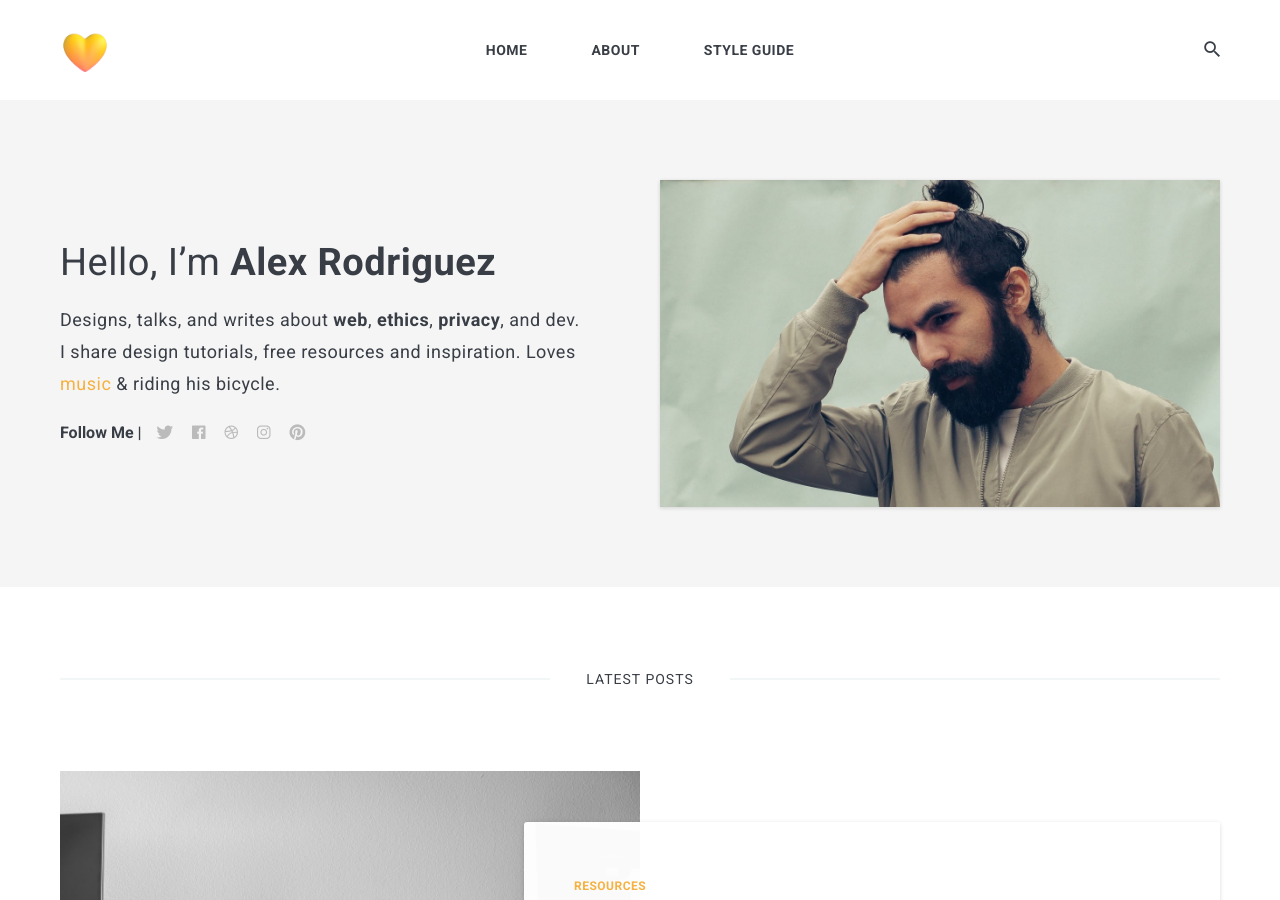
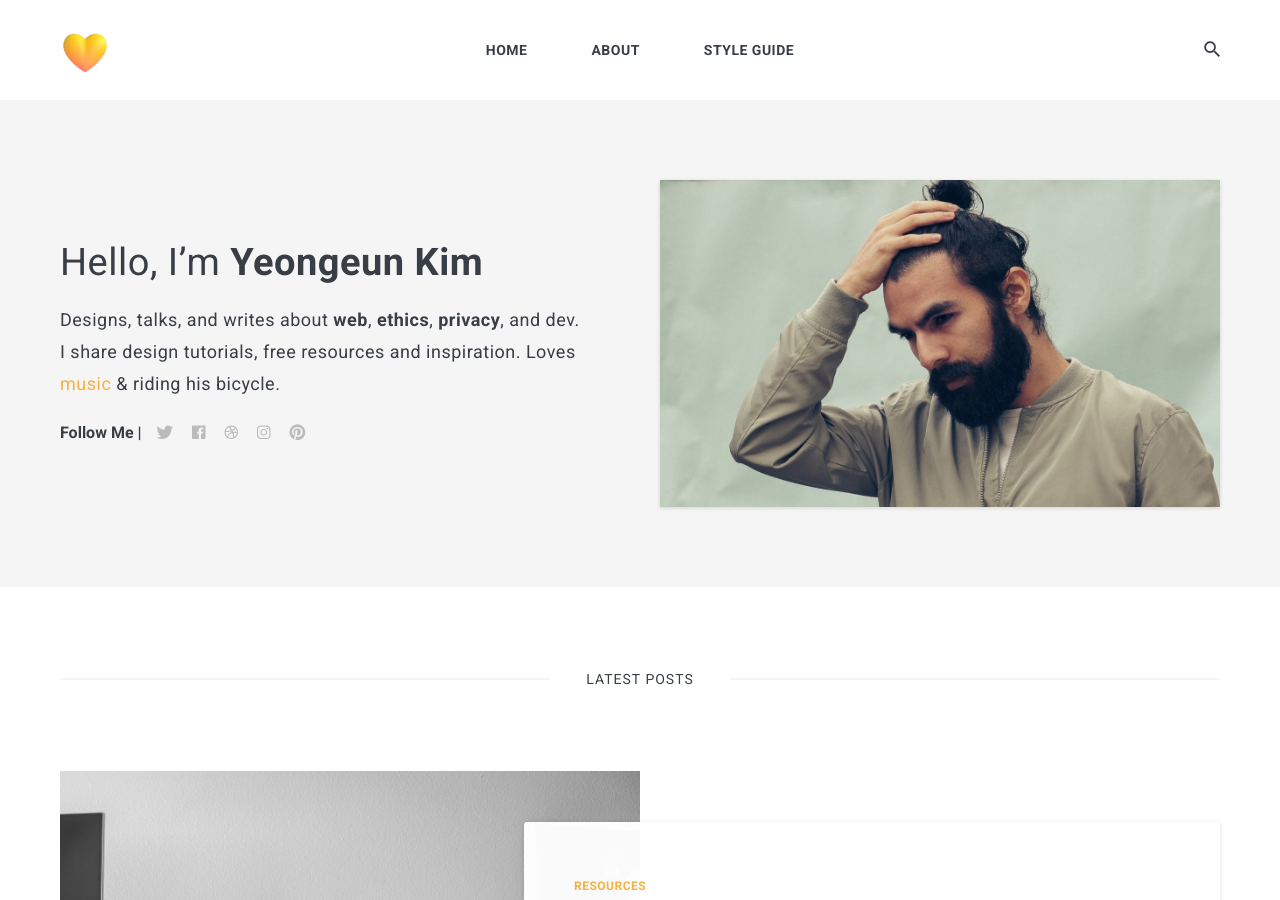
Before and after one commit to nietzche15/nietzche15.github.io, a Jekyll site: the page built from index.html, in a window 1280 px wide and 900 px high. Built offline with Jekyll 4.4.1, drawn with Linux system fonts in a browser that asks for light colours; nearby versions of some CDN libraries; the list of posts is cut into pages by our own code.

Commit message:
theme edit check

```diff
--- a/_data/settings.yml
+++ b/_data/settings.yml
@@ -8,9 +8,9 @@ description: Hello, Enjoy my Portflio !
 #-------------------------------
 # Author Settings
 author:
-  name: Alex Rodriguez
+  name: Yeongeun Kim
   image: 01.jpg
-  say-hello: Hello, I’m <strong>Alex Rodriguez</strong>
+  say-hello: Hello, I’m <strong>Yeongeun Kim</strong>
   bio: Designs, talks, and writes about <strong>web</strong>, <strong>ethics</strong>, <strong>privacy</strong>, and dev. I share design tutorials, free resources and inspiration. Loves <a href="#">music</a> & riding his bicycle.
 
 #-------------------------------
```
